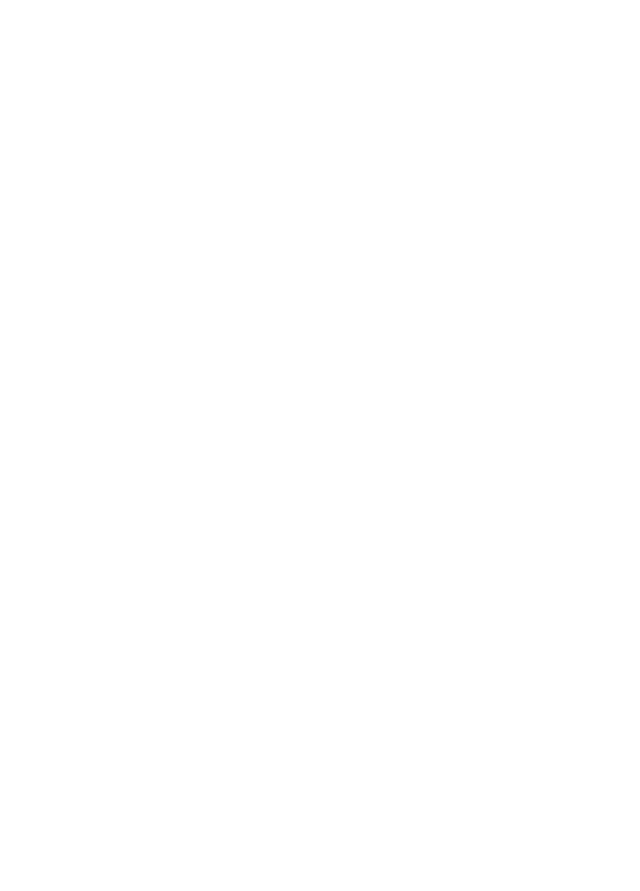
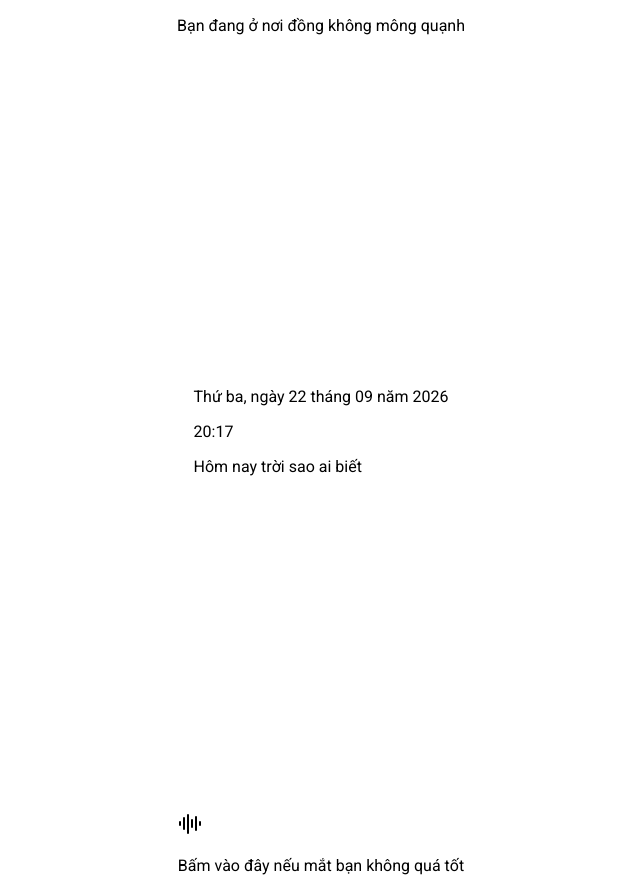
Before and after one commit to phucthg02394/Weather-Clock, a plain HTML site: page index.html in a window 1280 px wide. Shown: the whole page, without its empty margins (319-959 px from the left). Before the commit the page ends 800 px from the top, so only its background shows below. Drawn offline with Linux system fonts and the light colour scheme.

Commit message:
feat: Created a rough verison of the Home page

```diff
--- a/index.html
+++ b/index.html
@@ -9,6 +9,21 @@
     <title>Weather Clock</title>
 </head>
 <body>
+    <div class="container">
+        <div class="location">
+            <p>Bạn đang ở nơi đồng không mông quạnh</p>
+        </div>
+        <div class="current">
+            <p class="date">Thứ ba, ngày 22 tháng 09 năm 2026</p>
+            <p class="time">20:17</p>
+            <p class="weather">Hôm nay trời sao ai biết</p>
+        </div>
+        <div class="voice">
+            <img src="./assets/audio-lines.svg" alt="Giọng nói">
+            <p>Bấm vào đây nếu mắt bạn không quá tốt</p>
+        </div>
+
+    </div>
 
     <script src="./script.js"></script>
 </body>
--- a/style.css
+++ b/style.css
@@ -6,3 +6,22 @@
     margin: 0;
     padding: 0;
 }
+
+.container {
+    display: flex;
+    flex-direction: column;
+    align-items: center;
+    justify-content: space-between;
+    gap: 20rem;
+}
+
+.location p {
+    font-size: 1rem;
+}
+
+
+
+
+.voice img:hover {
+    cursor: pointer;
+}
```
Also changed, not shown: assets/audio-lines.svg (added).
